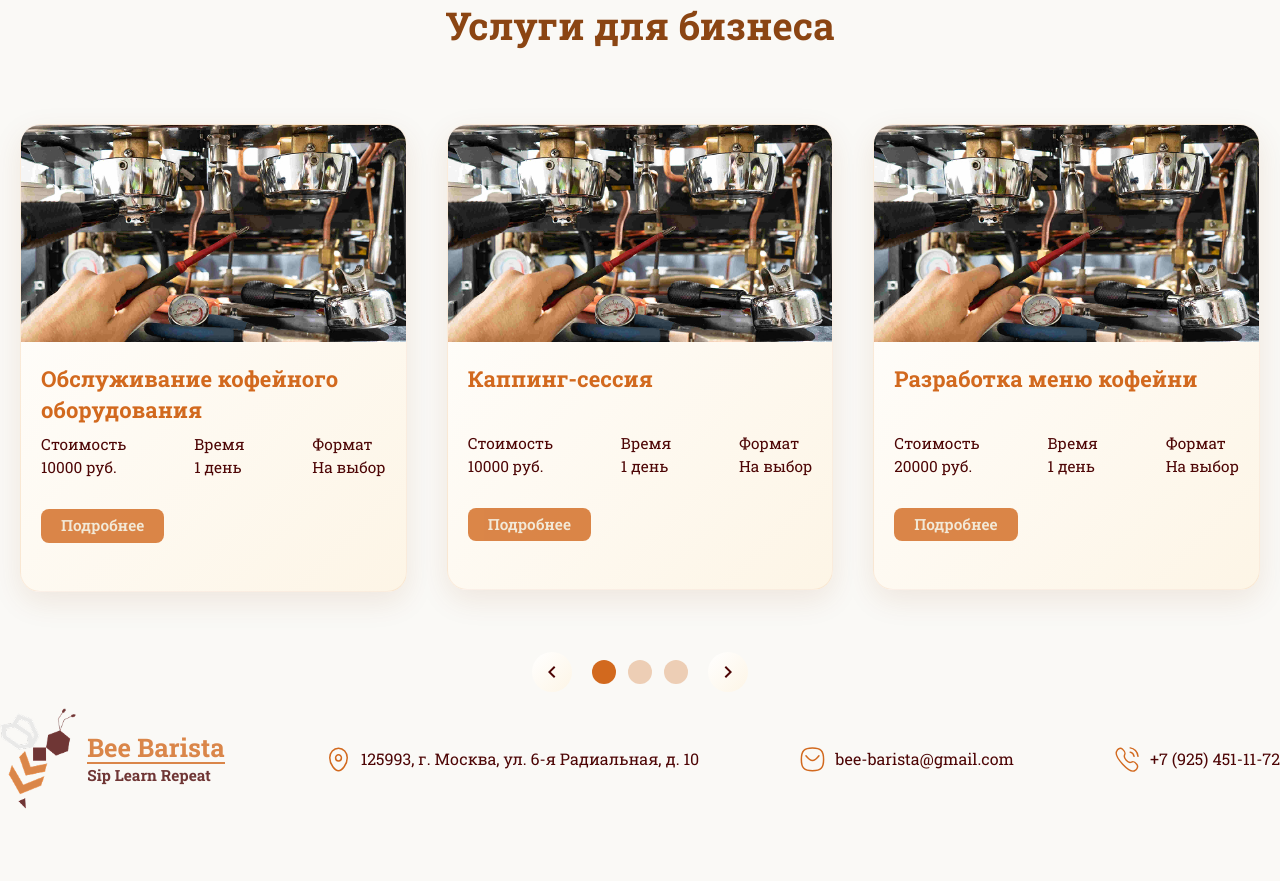
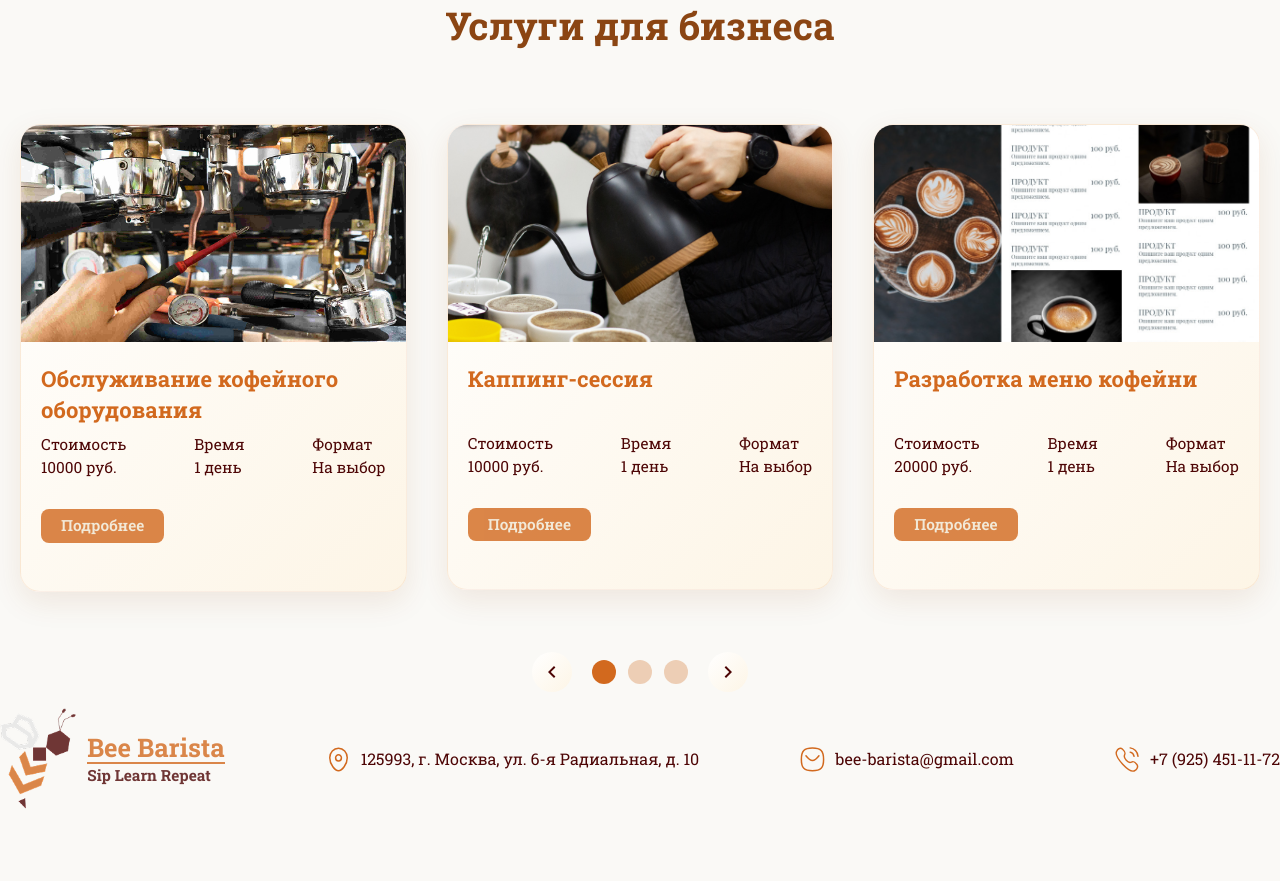
Before and after one commit to romkalan/Coffee-Tea-Mastery, a React (Vite) app: page / in a window 1280 px wide. Shown: the part 3960-4841 px from the top of the page. Built offline with nearby package versions, Linux system fonts and the light colour scheme.

Commit message:
fix: assign unique images to courses, services, news, and partners

```diff
--- a/src/mocks/courses.ts
+++ b/src/mocks/courses.ts
@@ -15,7 +15,7 @@ export const courses: TCourse[] = [
         description: "Вы когда-нибудь задумывались, почему кофе описывается как “с нотками черники и шоколада”, а чай как “с оттенками меда и цветов”. Все дело в сложных химических соединениях, формирующихся в процессе выращивания, обработки и приготовления!",
         text: "",
         expertId: "34543623632fdgasdfgs",
-        image: "/images/courseImage.png",
+        image: "/images/sensoricScills.jpg",
         previewImage: "#",
         video: "#",
         skillArea: "cupping",
@@ -32,7 +32,7 @@ export const courses: TCourse[] = [
         description: "Вы когда-нибудь задумывались, почему кофе описывается как “с нотками черники и шоколада”, а чай как “с оттенками меда и цветов”. Все дело в сложных химических соединениях, формирующихся в процессе выращивания, обработки и приготовления!",
         text: "",
         expertId: "345436gnfdgndf632fdgasdfgs",
-        image: "/images/courseImage.png",
+        image: "/images/teaMaster.jpg",
         previewImage: "#",
         video: "#",
         skillArea: "tea",
@@ -49,7 +49,7 @@ export const courses: TCourse[] = [
         description: "Вы когда-нибудь задумывались, почему кофе описывается как “с нотками черники и шоколада”, а чай как “с оттенками меда и цветов”. Все дело в сложных химических соединениях, формирующихся в процессе выращивания, обработки и приготовления!",
         text: "",
         expertId: "34543623632fdgasdfgs",
-        image: "/images/courseImage.png",
+        image: "/images/coffeeClassic.jpg",
         previewImage: "#",
         video: "#",
         skillArea: "basics",
@@ -66,7 +66,7 @@ export const courses: TCourse[] = [
         description: "Вы когда-нибудь задумывались, почему кофе описывается как “с нотками черники и шоколада”, а чай как “с оттенками меда и цветов”. Все дело в сложных химических соединениях, формирующихся в процессе выращивания, обработки и приготовления!",
         text: "",
         expertId: "3454hvgjgfdbcrcbsdfgs",
-        image: "/images/courseImage.png",
+        image: "/images/CoffeeConception.webp",
         previewImage: "#",
         video: "#",
         skillArea: "basics",
@@ -83,7 +83,7 @@ export const courses: TCourse[] = [
         description: "Вы когда-нибудь задумывались, почему кофе описывается как “с нотками черники и шоколада”, а чай как “с оттенками меда и цветов”. Все дело в сложных химических соединениях, формирующихся в процессе выращивания, обработки и приготовления!",
         text: "",
         expertId: "3454362hjhg8fbd789sdfgs",
-        image: "/images/courseImage.png",
+        image: "/images/teaMapCreation.webp",
         previewImage: "#",
         video: "#",
         skillArea: "tea",
@@ -100,7 +100,7 @@ export const courses: TCourse[] = [
         description: "Вы когда-нибудь задумывались, почему кофе описывается как “с нотками черники и шоколада”, а чай как “с оттенками меда и цветов”. Все дело в сложных химических соединениях, формирующихся в процессе выращивания, обработки и приготовления!",
         text: "",
         expertId: "34543623632fdgasdfgs",
-        image: "/images/courseImage.png",
+        image: "/images/teaAndCoffeeEducation.jpg",
         previewImage: "#",
         video: "#",
         skillArea: "basics",
@@ -117,7 +117,7 @@ export const courses: TCourse[] = [
         description: "Вы когда-нибудь задумывались, почему кофе описывается как “с нотками черники и шоколада”, а чай как “с оттенками меда и цветов”. Все дело в сложных химических соединениях, формирующихся в процессе выращивания, обработки и приготовления!",
         text: "",
         expertId: "3454362hjhg8fbd789sdfgs",
-        image: "/images/courseImage.png",
+        image: "/images/coffeeAndTeaMastery.png",
         previewImage: "#",
         video: "#",
         skillArea: "basics",
@@ -134,7 +134,7 @@ export const courses: TCourse[] = [
         description: "Вы когда-нибудь задумывались, почему кофе описывается как “с нотками черники и шоколада”, а чай как “с оттенками меда и цветов”. Все дело в сложных химических соединениях, формирующихся в процессе выращивания, обработки и приготовления!",
         text: "",
         expertId: "3454hvgjgfdbcrcbsdfgs",
-        image: "/images/courseImage.png",
+        image: "/images/latteArtBasic.webp",
         previewImage: "#",
         video: "#",
         skillArea: "latte-art",
@@ -151,7 +151,7 @@ export const courses: TCourse[] = [
         description: "От зелёного зерна до идеальной чашки: научитесь управлять профилем обжарки и раскрывать потенциал любого кофе",
         text: "",
         expertId: "3454hvgjgfdbcrcbsdfgs",
-        image: "/images/courseImage.png",
+        image: "/images/coffeeRoasting.webp",
         previewImage: "#",
         video: "#",
         skillArea: "roasting",
--- a/src/mocks/news.ts
+++ b/src/mocks/news.ts
@@ -9,8 +9,8 @@ export const news: TNew[] = [
         type: DetailInfoTypes.news,
         description: "Экстракция - это процесс извлечения вкусовых и ароматических веществ из кофейных зерен под воздействием воды.",
         text: "Экстракция - это процесс извлечения вкусовых и ароматических веществ из кофейных зерен под воздействием воды.",
-        image: "/images/serviceImage.jpg",
-        previewImage: "/images/serviceImage.jpg",
+        image: "/images/coffeeBeans.png",
+        previewImage: "/images/coffeeBeans.png",
         video: "#",
         tag: "coffee",
     },
@@ -33,8 +33,8 @@ export const news: TNew[] = [
         type: DetailInfoTypes.news,
         description: "Латте-арт - это волшебство, которое превращает обычный кофе в произведение искусства",
         text: "Латте-арт - это волшебство, которое превращает обычный кофе в произведение искусства",
-        image: "/images/serviceImage.jpg",
-        previewImage: "/images/serviceImage.jpg",
+        image: "/images/barista.png",
+        previewImage: "/images/barista.png",
         video: "#",
         tag: "coffee",
     },
@@ -57,8 +57,8 @@ export const news: TNew[] = [
         type: DetailInfoTypes.news,
         description: "Обжарка кофе — это процесс превращения зеленых зерен в ароматный кофе.",
         text: "Обжарка кофе — это процесс превращения зеленых зерен в ароматный кофе.",
-        image: "/images/serviceImage.jpg",
-        previewImage: "/images/serviceImage.jpg",
+        image: "/images/roaster.jpg",
+        previewImage: "/images/roaster.jpg",
         video: "#",
         tag: "coffee",
     },
--- a/src/mocks/partners.ts
+++ b/src/mocks/partners.ts
@@ -5,26 +5,26 @@ export const partners: TPartner[] = [
     {
         id: generateUUID(),
         name: "Submarine",
-        image: "",
+        image: "/images/submarineIcon.png",
     },
     {
         id: generateUUID(),
         name: "Cafe Store",
-        image: "",
+        image: "/images/serviceImage.jpg",
     },
     {
         id: generateUUID(),
         name: "Mahlkoning",
-        image: "",
+        image: "/images/MahlkoenigLogo.webp",
     },
     {
         id: generateUUID(),
         name: "Hi WATER",
-        image: "",
+        image: "/images/HiWaterLogo.svg",
     },
     {
         id: generateUUID(),
         name: "Tasty Coffee",
-        image: "",
+        image: "/images/rocketsCoffeeLogo.png",
     },
 ]
--- a/src/mocks/services.ts
+++ b/src/mocks/services.ts
@@ -28,7 +28,7 @@ export const services: TService[] = [
         actions: ["Поставим каппинг ваших образцов", "Опишем каждый", "Научим ваших сотрудников"],
         results: ["Качественный продукт", "Надежных партнеров", "Гарантию на 1 год"],
         description: "Вы когда-нибудь задумывались, почему кофе описывается как “с нотками черники и шоколада”, а чай как “с оттенками меда и цветов”. Все дело в сложных химических соединениях, формирующихся в процессе выращивания, обработки и приготовления!",
-        image: "/images/serviceImage.jpg",
+        image: "/images/cuppingSession.jpeg",
         previewImage: "#",
         reviews: ["Комментарий 1", "Комментарий 2"],
         video: "#",
@@ -43,7 +43,7 @@ export const services: TService[] = [
         description: "Вы когда-нибудь задумывались, почему кофе описывается как “с нотками черники и шоколада”, а чай как “с оттенками меда и цветов”. Все дело в сложных химических соединениях, формирующихся в процессе выращивания, обработки и приготовления!",
         actions: ["Проведем анализ вашего заведения", "Составим меню"],
         results: ["Качественный продукт", "Надежных партнеров", "Гарантию на 1 год"],
-        image: "/images/serviceImage.jpg",
+        image: "/images/menuDelivering.jpg",
         previewImage: "#",
         reviews: ["Комментарий 1", "Комментарий 2"],
         video: "#",
@@ -58,7 +58,7 @@ export const services: TService[] = [
         description: "Вы когда-нибудь задумывались, почему кофе описывается как “с нотками черники и шоколада”, а чай как “с оттенками меда и цветов”. Все дело в сложных химических соединениях, формирующихся в процессе выращивания, обработки и приготовления!",
         actions: ["Разработаем программу", "Проведем обучение", "Проведем аудит"],
         results: ["Качественный продукт", "Надежных партнеров", "Гарантию на 1 год"],
-        image: "/images/serviceImage.jpg",
+        image: "/images/trainingSession.png",
         previewImage: "#",
         reviews: ["Комментарий 1", "Комментарий 2"],
         video: "#",
```
Also changed, not shown: 3 other files (tests, documents, lock files or other folders).
